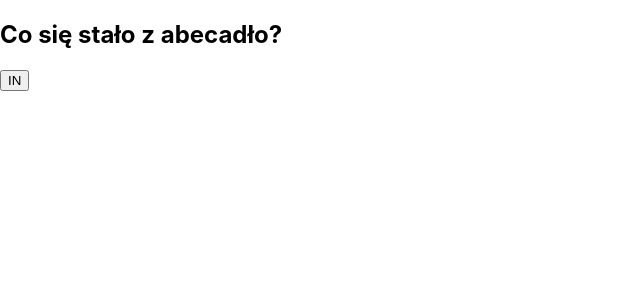
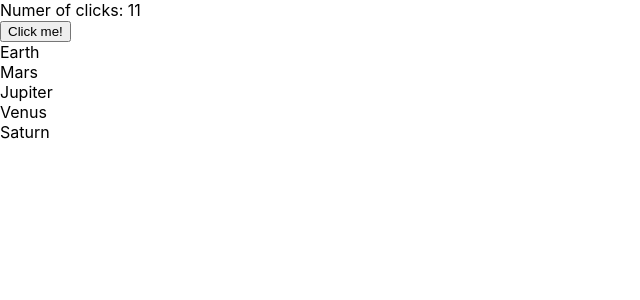
Before and after one commit to Anekses/goit-szkolenia, a React (Create React App) app: page / in a window 1280 px wide. Shown: the top 300 px of the page, without its empty margins (0-640 px from the left). Built offline with nearby package versions, Linux system fonts and the light colour scheme.

Commit message:
8 class useMemo

```diff
--- a/src/App.js
+++ b/src/App.js
@@ -1,20 +1,36 @@
-import { useState } from "react";
-import { Username } from "./components/Username";
-import { useUser } from "./providers/userContext";
+import { useMemo } from "react";
+import { useEffect, useRef, useState } from "react";
+import { Player } from "./components/Player";
 
 const App = () => {
-  const { isLoggedIn, logIn, logOut, someArgument } = useUser()
-  const [some, setSome] = useState(1)
+
+  // const memoValue = useMemo(
+  //   () => checkIfFIrstAndSecondNameIsTheSame(firstName, secondName),
+  // [firstName, secondName])
+
+  const [planets, setPlanets] = useState(["Earth", "Mars", "Jupiter", "Venus", "Saturn"])
+  const [query, setQuery] = useState("");
+  const [clicks, setClicks] = useState(11);
+  // const [filteredPlanets, setFilteredPlanets] = useState([])
+
+  // const filteredPlanets = planets.filter(planet => planet.includes(query))
+
+  const filteredPlanets = useMemo(
+    () => planets.filter(planet => planet.includes(query)),
+    [planets, query]
+  )
 
   return (
     <div>
-      {isLoggedIn && <Username some={some} /> }
-      <h2>{someArgument}</h2>
-      {isLoggedIn ? (
-        <button type="button" onClick={logOut}>OUT</button>
-      ) :
-        <button type="button" onClick={logIn}>IN</button>
-      }
+      <div>
+        Numer of clicks: {clicks}
+      </div>
+      <button type="button" onClick={() => setClicks(prev => prev +1)}>
+        Click me!
+      </button>
+      {filteredPlanets.map(planet => (
+        <div key={planet}>{planet}</div>
+      ))}
     </div>
   )
 }
--- /dev/null
+++ b/src/components/Player.jsx
@@ -0,0 +1,27 @@
+import { forwardRef, useRef } from "react"
+
+export const Player = forwardRef((props, ref) => {
+    const playerRef = useRef();
+
+    console.log(props)
+
+    const play = () => playerRef.current.play()
+    const pause = () => playerRef.current.pause()
+    const show = () => console.log(playerRef)
+
+    console.log({ref})
+
+    return (
+        <>
+            <p>My Player!</p>
+            <video controls src={props.src} ref={playerRef} >
+                Sorry, no video.
+            </video>
+            <p>
+                <button type="button" onClick={play}>Play</button>
+                <button type="button" onClick={pause}>Pause</button>
+                <button type="button" onClick={show}>Show</button>
+            </p>
+        </>
+    )
+})
```
